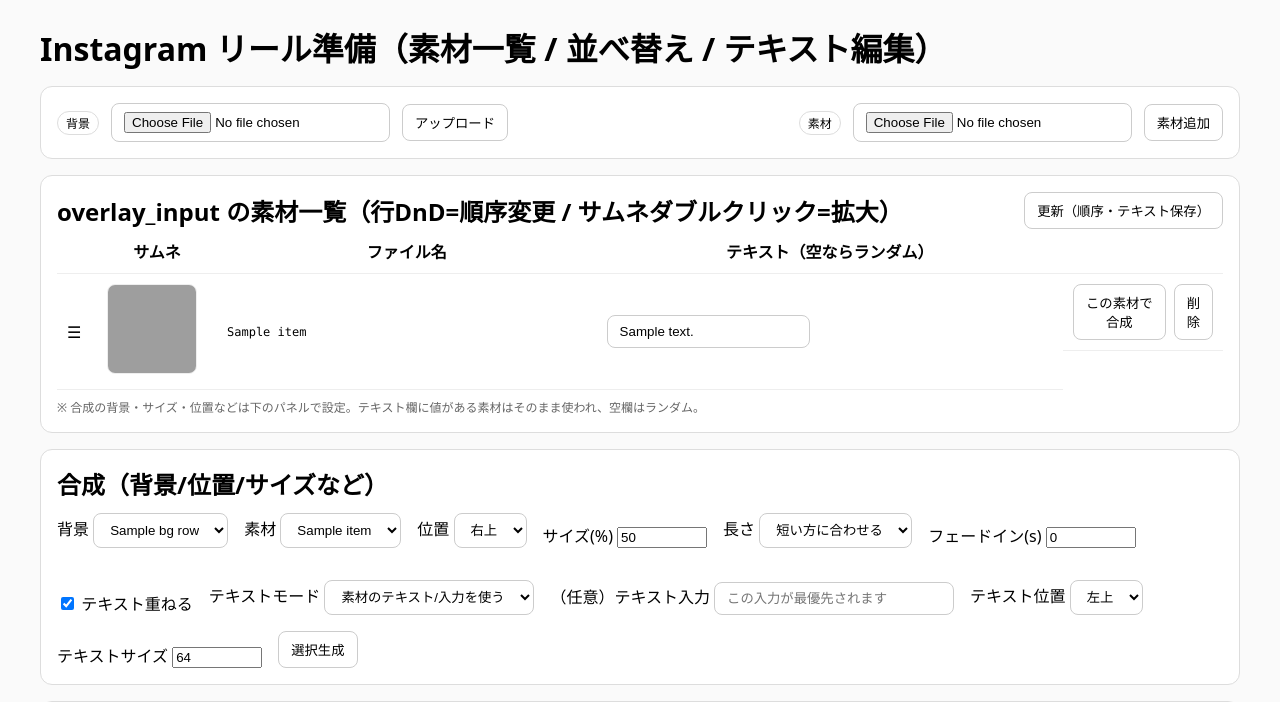
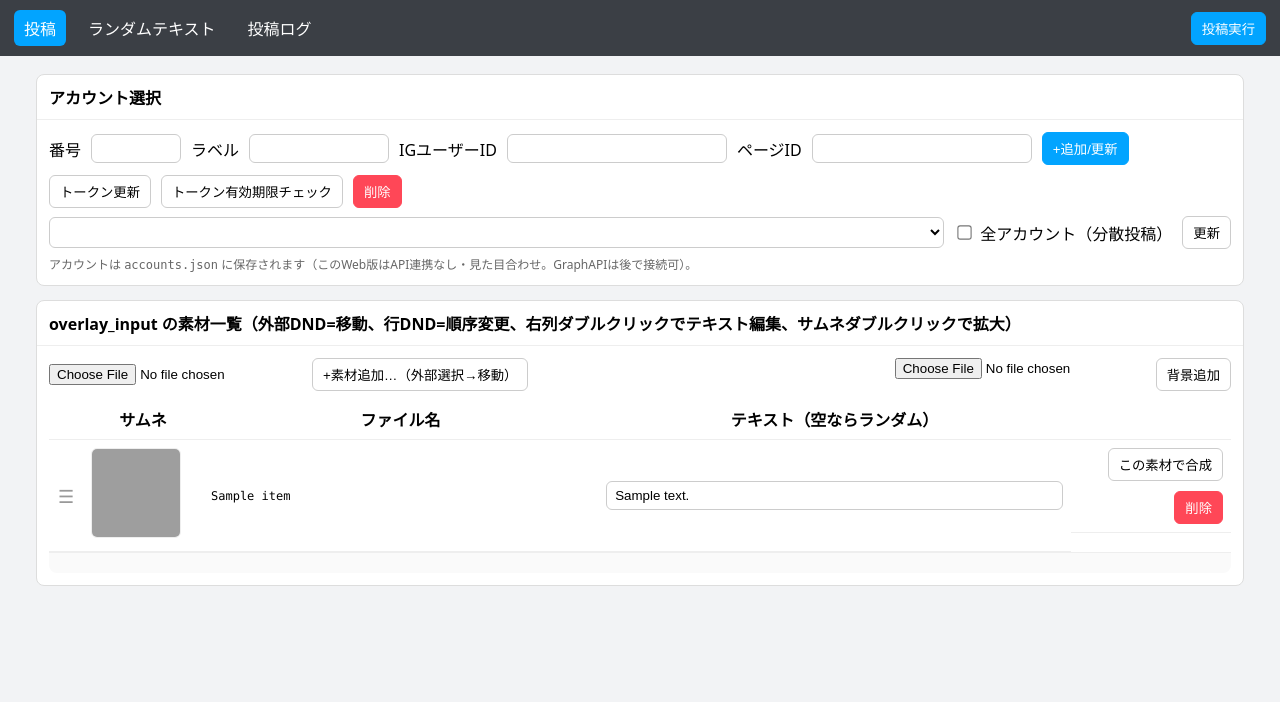
Before and after one commit to k10969/reel-poster, a Python web app: template templates/index.html in a window 1280 px wide. Shown: the top 702 px of the page. After the commit the page ends 586 px from the top, so only its background shows below. Run offline with Jinja, Linux system fonts and the light colour scheme; the template is opened without the code that fills it: most values are stand-ins (such as "Sample title", 1, 10 or a date in 2020); lists and menus that the app fills with data are empty; grey boxes are pictures that could not be loaded.

Commit message:
GUIを既存ツール風スキンに統一（テーブル/DnD/アカウントUI/ランダムテキスト編集）

```diff
--- a/templates/index.html
+++ b/templates/index.html
@@ -2,72 +2,107 @@
 <html lang="ja">
 <head>
 <meta charset="utf-8">
-  <title>Reel Generator（テーブル/DnD版）</title>
+<title>Instagram リール投稿ツール（分散投稿 / 行内テキスト / DnD移動 / 並べ替え）</title>
 <meta name="viewport" content="width=device-width, initial-scale=1">
 <style>
   *{box-sizing:border-box}
-    body{font-family:system-ui,-apple-system,Segoe UI,Roboto,Helvetica,Arial,sans-serif;margin:0;padding:24px;background:#fafafa}
-    h1{margin:0 0 12px}
-    .section{max-width:1200px;margin:0 auto}
-    .card{border:1px solid #ddd;border-radius:12px;padding:16px;margin:16px 0;background:#fff}
-    .row{display:flex;gap:12px;align-items:center;flex-wrap:wrap}
+  body{font-family:system-ui,-apple-system,Segoe UI,Roboto,Helvetica,Arial,sans-serif;margin:0;background:#f2f3f5}
+  .toolbar{display:flex;gap:12px;align-items:center;padding:10px 14px;background:#3b3f45;color:#fff}
+  .tab{padding:6px 10px;border-radius:6px;cursor:pointer}
+  .tab.active{background:#02a4ff}
+  .wrap{max-width:1240px;margin:18px auto;padding:0 16px}
+  .panel{background:#fff;border:1px solid #ddd;border-radius:8px;margin-bottom:14px}
+  .panel-hd{padding:10px 12px;border-bottom:1px solid #eee;font-weight:600}
+  .panel-bd{padding:12px}
+  .row{display:flex;gap:10px;flex-wrap:wrap;align-items:center}
+  .grow{flex:1}
+  input[type=text]{padding:6px 8px;border:1px solid #ccc;border-radius:6px;background:#fff}
+  select,button{padding:6px 10px;border:1px solid #ccc;border-radius:6px;background:#fff;cursor:pointer}
+  button.primary{background:#02a4ff;border-color:#02a4ff;color:#fff}
+  button.danger{background:#ff4757;border-color:#ff4757;color:#fff}
+  .switch{display:inline-flex;align-items:center;gap:6px}
+  .switch input{transform:scale(1.1)}
+  table{width:100%;border-collapse:collapse}
+  th,td{border-bottom:1px solid #eee;padding:8px;vertical-align:middle}
+  .thumb{width:90px;height:90px;object-fit:cover;border:1px solid #eee;border-radius:6px}
+  .handle{cursor:grab;font-size:18px;color:#999;width:28px;text-align:center}
+  .filename{font-family:ui-monospace,Menlo,monospace;font-size:12px;white-space:nowrap;overflow:hidden;text-overflow:ellipsis;max-width:380px}
   .muted{color:#666;font-size:12px}
-    input[type=file],select,button,input[type=text]{padding:8px 12px;border:1px solid #ccc;border-radius:8px;background:#fff}
-    button{cursor:pointer}
-    button:hover{background:#f0f0f0}
-    table{width:100%;border-collapse:collapse}
-    th,td{border-bottom:1px solid #eee;padding:10px;vertical-align:middle}
-    tr.dragging{opacity:.6}
-    .thumb{width:90px;height:90px;object-fit:cover;border:1px solid #eee;border-radius:8px;cursor:pointer}
-    .filename{font-family:ui-monospace,Menlo,monospace;font-size:12px;white-space:nowrap;overflow:hidden;text-overflow:ellipsis;max-width:360px}
-    .pill{font-size:12px;padding:2px 8px;border:1px solid #ddd;border-radius:999px}
-    .right{display:flex;gap:8px;justify-content:flex-end}
+  .footer{padding:10px 12px;border-top:1px solid #eee;background:#fafafa;border-radius:0 0 8px 8px}
+  .progress{height:10px;background:#eee;border-radius:999px;overflow:hidden}
+  .bar{height:100%;background:#02a4ff;width:0%}
+  .right{margin-left:auto;display:flex;gap:8px}
 </style>
 <script src="https://cdn.jsdelivr.net/npm/sortablejs@1.15.2/Sortable.min.js"></script>
 </head>
 <body>
-<div class="section">
-  <h1>Instagram リール準備（素材一覧 / 並べ替え / テキスト編集）</h1>
 
-  <div class="card">
-    <div class="row">
-      <form action="/upload?target=backgrounds" method="post" enctype="multipart/form-data" class="row">
-        <label class="pill">背景</label>
-        <input type="file" name="file" accept="video/*" required>
-        <button>アップロード</button>
-      </form>
-
-      <form action="/upload?target=overlay" method="post" enctype="multipart/form-data" class="row" style="margin-left:auto">
-        <label class="pill">素材</label>
-        <input type="file" name="file" accept="video/*,image/*" required>
-        <button>素材追加</button>
-      </form>
+<!-- 上部タブ -->
+<div class="toolbar">
+  <div class="tab active" onclick="/* 投稿タブ */ 0">投稿</div>
+  <div class="tab" onclick="location.href='/random_texts'">ランダムテキスト</div>
+  <div class="tab" onclick="alert('投稿ログは後で実装できます')">投稿ログ</div>
+  <div class="right">
+    <button class="primary" onclick="startBatch()">投稿実行</button>
   </div>
 </div>
 
-  <div class="card">
-    <div class="row" style="justify-content:space-between">
-      <h2 style="margin:0">overlay_input の素材一覧（行DnD=順序変更 / サムネダブルクリック=拡大）</h2>
-      <div class="right">
-        <button id="saveBtn">更新（順序・テキスト保存）</button>
+<div class="wrap">
+
+  <!-- アカウント管理 -->
+  <div class="panel">
+    <div class="panel-hd">アカウント選択</div>
+    <div class="panel-bd">
+      <div class="row">
+        <div class="row">
+          <label>番号</label><input id="accNo" type="text" style="width:90px">
+          <label>ラベル</label><input id="accLabel" type="text" style="width:140px">
+          <label>IGユーザーID</label><input id="accIG" type="text" style="width:220px">
+          <label>ページID</label><input id="accPage" type="text" style="width:220px">
         </div>
+        <button class="primary" onclick="upsertAcc()">+追加/更新</button>
+        <button onclick="tokenRefresh()">トークン更新</button>
+        <button onclick="tokenCheck()">トークン有効期限チェック</button>
+        <button class="danger" onclick="delAcc()">削除</button>
+      </div>
+
+      <div class="row" style="margin-top:8px">
+        <select id="accSelect" class="grow"></select>
+        <label class="switch"><input id="allToggle" type="checkbox"> 全アカウント（分散投稿）</label>
+        <button onclick="reloadAcc()">更新</button>
+      </div>
+      <div class="muted" style="margin-top:6px">
+        アカウントは <code>accounts.json</code> に保存されます（このWeb版はAPI連携なし・見た目合わせ。GraphAPIは後で接続可）。
+      </div>
+    </div>
+  </div>
+
+  <!-- 素材一覧 -->
+  <div class="panel">
+    <div class="panel-hd">overlay_input の素材一覧（外部DND=移動、行DND=順序変更、右列ダブルクリックでテキスト編集、サムネダブルクリックで拡大）</div>
+    <div class="panel-bd">
+      <div class="row" style="margin-bottom:8px">
+        <form action="/upload?target=overlay" method="post" enctype="multipart/form-data" class="row">
+          <input type="file" name="file" accept="image/*,video/*" required>
+          <button>+素材追加…（外部選択→移動）</button>
+        </form>
+        <form class="right" action="/upload?target=backgrounds" method="post" enctype="multipart/form-data">
+          <input type="file" name="file" accept="video/*" required>
+          <button>背景追加</button>
+        </form>
       </div>
 
       <table>
         <thead>
           <tr>
-          <th style="width:40px;"></th>
+            <th style="width:34px;"></th>
             <th style="width:120px;">サムネ</th>
             <th>ファイル名</th>
             <th style="width:40%;">テキスト（空ならランダム）</th>
             <th style="width:160px;"></th>
           </tr>
         </thead>
-      <tbody id="ovTable">
-        {% if ov_rows|length == 0 %}
-          <tr><td></td><td colspan="4" class="muted">素材がありません。右上の「素材追加」で画像/動画をアップしてください。</td></tr>
-        {% endif %}
-
+        <tbody id="tbl">
           {% for item in ov_rows %}
           <tr data-fname="{{ item.name }}">
             <td class="handle">☰</td>
@@ -75,173 +110,28 @@
               {% if item.thumb %}
                 <img class="thumb" src="/{{ item.thumb }}" ondblclick="location.href='{{ url_for('preview', kind='overlay_input', filename=item.name) }}'">
               {% else %}
-              <div class="muted" style="width:90px;height:90px;border:1px dashed #ccc;border-radius:8px;display:flex;align-items:center;justify-content:center">N/A</div>
+                <div class="muted" style="width:90px;height:90px;border:1px dashed #ccc;border-radius:6px;display:flex;align-items:center;justify-content:center">N/A</div>
               {% endif %}
             </td>
             <td class="filename">{{ item.name }}</td>
-          <td>
-            <input type="text" class="txt" value="{{ item.text|e }}" placeholder="空なら random_texts.txt からランダム">
+            <td ondblclick="this.querySelector('input').focus()">
+              <input type="text" class="txt" value="{{ item.text|e }}" placeholder="空= random_texts.txt からランダム" style="width:100%">
             </td>
-          <td class="right">
-            <button type="button" onclick="combineOne('{{ item.name|e }}')">この素材で合成</button>
-            <form action="/materials/delete" method="post" style="margin:0">
+            <td class="row" style="justify-content:flex-end">
+              <button type="button" onclick="chooseForCombine('{{ item.name|e }}')">この素材で合成</button>
+              <form action="/materials/delete" method="post" onsubmit="return confirm('削除しますか？')" style="margin:0">
                 <input type="hidden" name="filename" value="{{ item.name|e }}">
-              <button type="submit" onclick="return confirm('削除しますか？')">削除</button>
+                <button class="danger" type="submit">削除</button>
               </form>
             </td>
           </tr>
           {% endfor %}
+          {% if ov_rows|length == 0 %}
+          <tr><td></td><td colspan="4" class="muted">素材がありません。上の「+素材追加…」からアップロードしてください。</td></tr>
+          {% endif %}
         </tbody>
       </table>
 
-    <div class="muted" style="margin-top:8px;">
-      ※ 合成の背景・サイズ・位置などは下のパネルで設定。テキスト欄に値がある素材はそのまま使われ、空欄はランダム。
-    </div>
-  </div>
-
-  <div class="card">
-    <h2 style="margin:0 0 12px">合成（背景/位置/サイズなど）</h2>
-    <form action="/combine" method="post" class="row" style="gap:16px;align-items:flex-end;">
-      <div>
-        <label>背景
-          <select name="background" required>
-            {% for name, _ in bg_rows %}
-              <option value="{{ name }}">{{ name }}</option>
-            {% endfor %}
-          </select>
-        </label>
-      </div>
-      <div>
-        <label>素材
-          <select id="overlaySelect" name="overlay" required>
-            {% for item in ov_rows %}
-              <option value="{{ item.name }}">{{ item.name }}</option>
-            {% endfor %}
-          </select>
-        </label>
-      </div>
-      <div>
-        <label>位置
-          <select name="pos">
-            <option value="top-right">右上</option>
-            <option value="top-left">左上</option>
-            <option value="bottom-right">右下</option>
-            <option value="bottom-left">左下</option>
-            <option value="center">中央</option>
-          </select>
-        </label>
-      </div>
-      <div>
-        <label>サイズ(%)
-          <input type="number" name="size_pct" min="10" max="90" value="50" style="width:90px">
-        </label>
-      </div>
-      <div>
-        <label>長さ
-          <select name="duration_mode">
-            <option value="shortest">短い方に合わせる</option>
-            <option value="background">背景に合わせる</option>
-          </select>
-        </label>
-      </div>
-      <div>
-        <label>フェードイン(s)
-          <input type="number" name="fadein" min="0" max="5" value="0" step="0.1" style="width:90px">
-        </label>
-      </div>
-      <div style="width:100%"></div>
-      <div><label><input type="checkbox" name="text_enable" checked> テキスト重ねる</label></div>
-      <div>
-        <label>テキストモード
-          <select name="text_mode">
-            <option value="custom">素材のテキスト/入力を使う</option>
-            <option value="random">ランダム</option>
-          </select>
-        </label>
-      </div>
-      <div>
-        <label>（任意）テキスト入力
-          <input type="text" name="text_input" placeholder="この入力が最優先されます" style="width:240px">
-        </label>
-      </div>
-      <div>
-        <label>テキスト位置
-          <select name="text_pos">
-            <option value="top-left">左上</option>
-            <option value="top-right">右上</option>
-            <option value="bottom-left">左下</option>
-            <option value="bottom-right">右下</option>
-            <option value="center">中央</option>
-          </select>
-        </label>
-      </div>
-      <div>
-        <label>テキストサイズ
-          <input type="number" name="text_size" min="24" max="128" value="64" style="width:90px">
-        </label>
-      </div>
-      <div><button type="submit">選択生成</button></div>
-    </form>
-  </div>
-
-  <div class="card">
-    <h2 style="margin:0 0 12px">生成結果（output）</h2>
-    <div class="row" style="flex-wrap:wrap;gap:16px">
-      {% for out in outs_rows %}
-        <div style="width:320px">
-          <video controls playsinline preload="metadata" src="{{ url_for('static_passthrough', subpath='output/' ~ out) }}" style="width:100%;border:1px solid #eee;border-radius:8px"></video>
-          <div class="row" style="justify-content:space-between">
-            <div class="muted" style="font-size:12px">{{ out }}</div>
-            <button onclick="location.href='{{ url_for('download_output', filename=out) }}'">DL</button>
-          </div>
-        </div>
-      {% endfor %}
-      {% if outs_rows|length == 0 %}
-        <div class="muted">まだ生成物がありません。</div>
-      {% endif %}
-    </div>
-  </div>
-</div>
-
-<script>
-  // DnD 並べ替え
-  new Sortable(document.getElementById('ovTable'), {
-    animation: 150,
-    handle: '.handle',
-    ghostClass: 'dragging'
-  });
-
-  // 保存（順序 + テキスト）
-  document.getElementById('saveBtn').onclick = async () => {
-    const rows = [...document.querySelectorAll('#ovTable tr[data-fname]')];
-    const order = rows.map(r => r.dataset.fname);
-    const texts = {};
-    rows.forEach(r => {
-      const fname = r.dataset.fname;
-      const val = r.querySelector('input.txt').value;
-      texts[fname] = val;
-    });
-
-    const res = await fetch('/materials/sync', {
-      method: 'POST', headers: {'Content-Type': 'application/json'},
-      body: JSON.stringify({order, texts})
-    });
-    if (res.ok) {
-      alert('更新しました');
-      // 合成セレクトも反映
-      const sel = document.getElementById('overlaySelect');
-      sel.innerHTML = order.map(f => `<option>${f}</option>`).join('');
-    } else {
-      alert('保存に失敗しました');
-    }
-  };
-
-  // 行の「この素材で合成」→ 合成フォームの素材選択に反映
-  function combineOne(name){
-    const sel = document.getElementById('overlaySelect');
-    [...sel.options].forEach(o => { if(o.value===name) o.selected=true; });
-    window.scrollTo({top: document.body.scrollHeight, behavior: 'smooth'});
-  }
-</script>
-</body>
-</html>
+      <div class="footer">
+        <div class="row">
+          <button class="prima
```
Also changed, not shown: app.py (+52 -0 lines), templates/random_texts.html (added, +37 -0 lines). Lines whose indentation alone changed are shown as unchanged.
